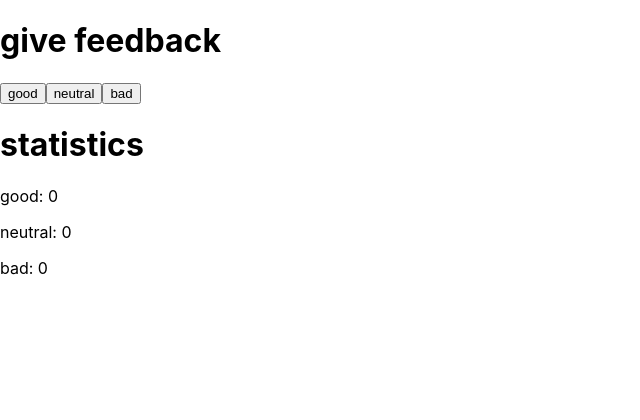
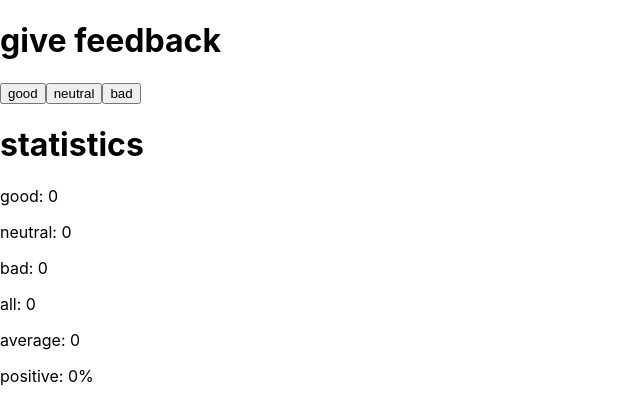
Before and after one commit to implicit-image/fullstack-course, a React (Create React App) app in the folder part1/unicafe/: page / in a window 1280 px wide. Shown: the top 420 px of the page, without its empty margins (0-640 px from the left). Built offline with nearby package versions, Linux system fonts and the light colour scheme.

Commit message:
finished exercise 1.7

```diff
--- a/part1/unicafe/src/App.js
+++ b/part1/unicafe/src/App.js
@@ -20,11 +20,27 @@ const SelectionPanel = ({ fields }) => {
 }
 
 const StatisticsPanel = ({ fields }) => {
+  const all = fields
+        .map(f => f.value)
+        .reduce((a, b) => a + b)
+  const average = fields //(positive - negative) / sum
+        .map(f => f.text == "bad" ? -1 * f.value : f.text == "good" ? 1 * f.value : 0)
+        .reduce((a, b) => a + b)
+        / all
+  const positive = fields
+        .filter(f => f.text === "good")
+        .map(f => f.value)
+        .reduce((a, b) => a + b) * 100 / all
+
+
   return (
     <>
       {fields.map( f => {
         return (<Statistic field={f}/>)
       })}
+      <p>all: {all}</p>
+      <p>average: {isNaN(average) ? 0 : average}</p>
+      <p>positive: {isNaN(positive) || !isFinite(positive) ? 0 : positive}%</p>
     </>
   )
 }
@@ -45,6 +61,10 @@ const App = () => {
   const [good, setGood] = useState(0)
   const [neutral, setNeutral] = useState(0)
   const [bad, setBad] = useState(0)
+  const [all, setAll] = useState(0)
+  const [avg, setAvg] = useState(0)
+  const [positivePercent, setPositivePercent] = useState(0)
+
 
   const fields = [
     {
```
